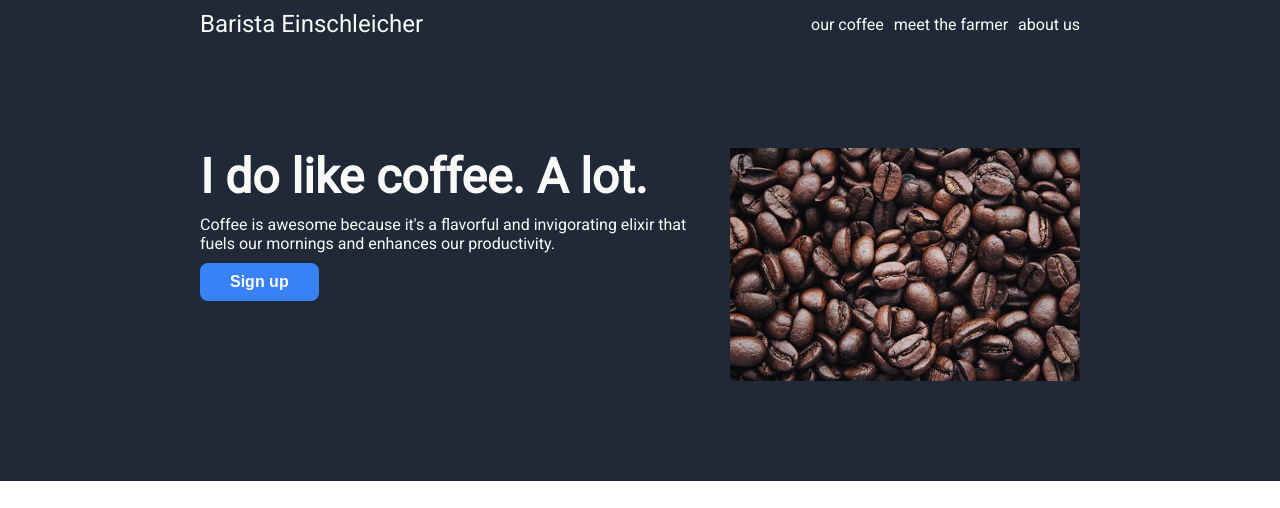
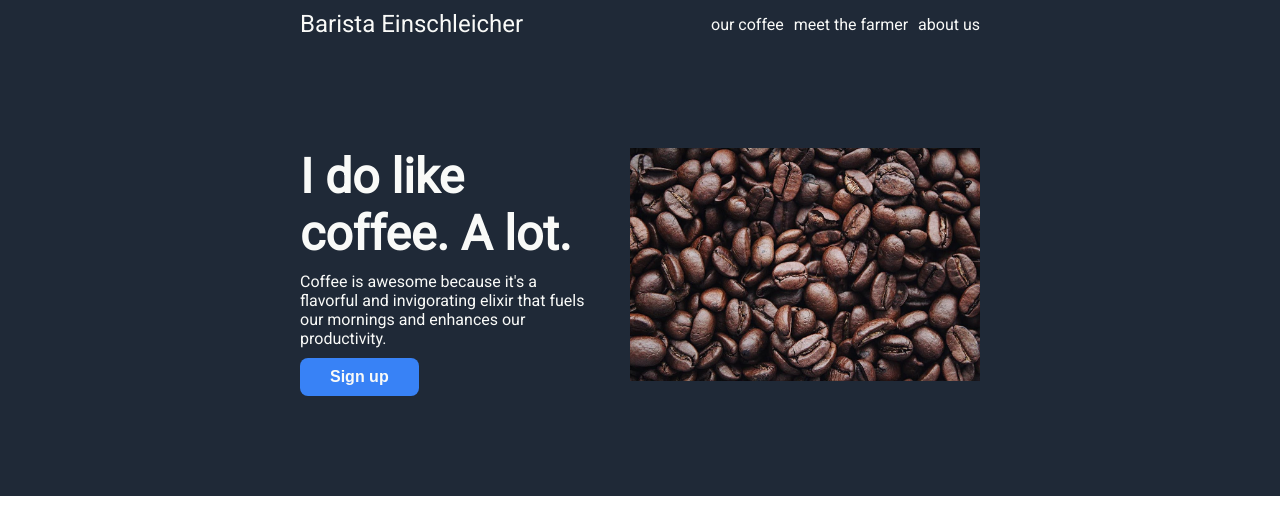
Before and after one commit to Einschleicher/odin-landing-page, a plain HTML site: page index.html in a window 1280 px wide. Shown: the top 508 px of the page. Drawn offline with Linux system fonts and the light colour scheme.

Commit message:
Change various nuance styling

```diff
--- a/css/styles.css
+++ b/css/styles.css
@@ -44,7 +44,7 @@ button {
 .hero,
 .call-to-action,
 .footer {
-    padding: 100px 200px;
+    padding: 100px 300px;
 }
 
 .container {
@@ -60,7 +60,7 @@ button {
     color: #F9FAF8;
     display: flex;
     align-items: center;
-    padding: 10px 200px;
+    padding: 10px 300px;
 }
 
 .logo {
@@ -81,6 +81,7 @@ ul {
     display: flex;
     color: #F9FAF8;
     gap: 40px;
+    justify-content: space-between;
 }
 
 .info-text {
```
